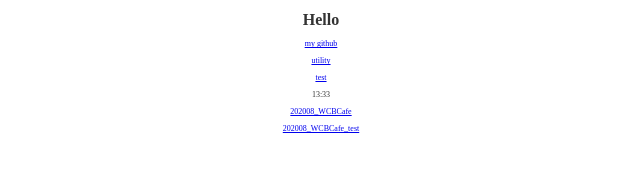
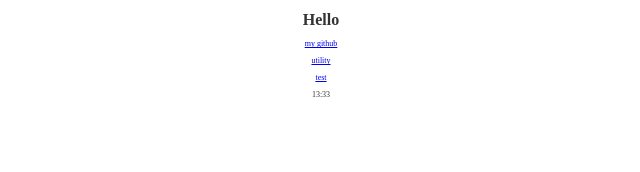
Before and after one commit to hkatono/hkatono.github.io, a plain HTML site: page index.html in a window 1280 px wide. Shown: the whole page, without its empty margins (319-959 px from the left). Drawn offline with Linux system fonts and the light colour scheme.

Commit message:
20200820

```diff
--- a/index.html
+++ b/index.html
@@ -19,11 +19,5 @@
 <p>
     13:33
 </p>
-<p>
-    <a href="https://hkatono.github.io/202008_WCBCafe/index.html">202008_WCBCafe</a>
-</p>
-<p>
-    <a href="https://hkatono.github.io/test/index.html">202008_WCBCafe_test</a>
-</p>
 </body>
 </html>
```
Also changed, not shown: test/test.html (+3 -0 lines).
